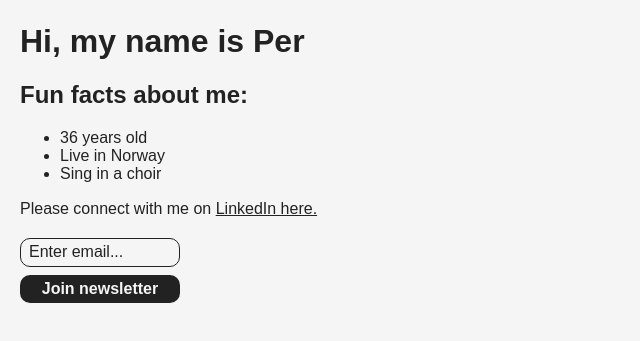
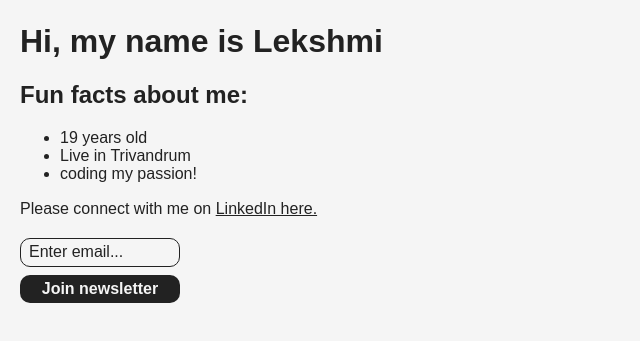
Before and after one commit to Lekshmi38/personal-site, a website built with Vite: page index.html in a window 1280 px wide. Shown: the part 47-388 px from the top of the page, without its empty margins (0-640 px from the left). Built offline with nearby package versions, Linux system fonts and the light colour scheme; files whose address does not match are found by name; a web font is replaced by a local one.

Commit message:
Update index.html

```diff
--- a/index.html
+++ b/index.html
@@ -10,15 +10,15 @@
         Challenge 1:
         Write the HTML for your personal website.
         -->
-        <img src="per.jpg">
-        <h1>Hi, my name is Per</h1>
+        <img src="lekshmi1.jpg">
+        <h1>Hi, my name is Lekshmi</h1>
         <h2>Fun facts about me:</h2>
         <ul>
-            <li>36 years old</li>
-            <li>Live in Norway</li>
-            <li>Sing in a choir</li>
+            <li>19 years old</li>
+            <li>Live in Trivandrum</li>
+            <li>coding my passion!</li>
         </ul>
-        <p>Please connect with me on <a href="https://www.linkedin.com/in/per-harald-borgen/" taget="_blank">LinkedIn here.</a></p>
+        <p>Please connect with me on <a href="https://www.linkedin.com/in/bk-lekshmi-719375259" taget="_blank">LinkedIn here.</a></p>
         <input type="text" placeholder="Enter email...">
         <button>Join newsletter</button>
     </body>
```
